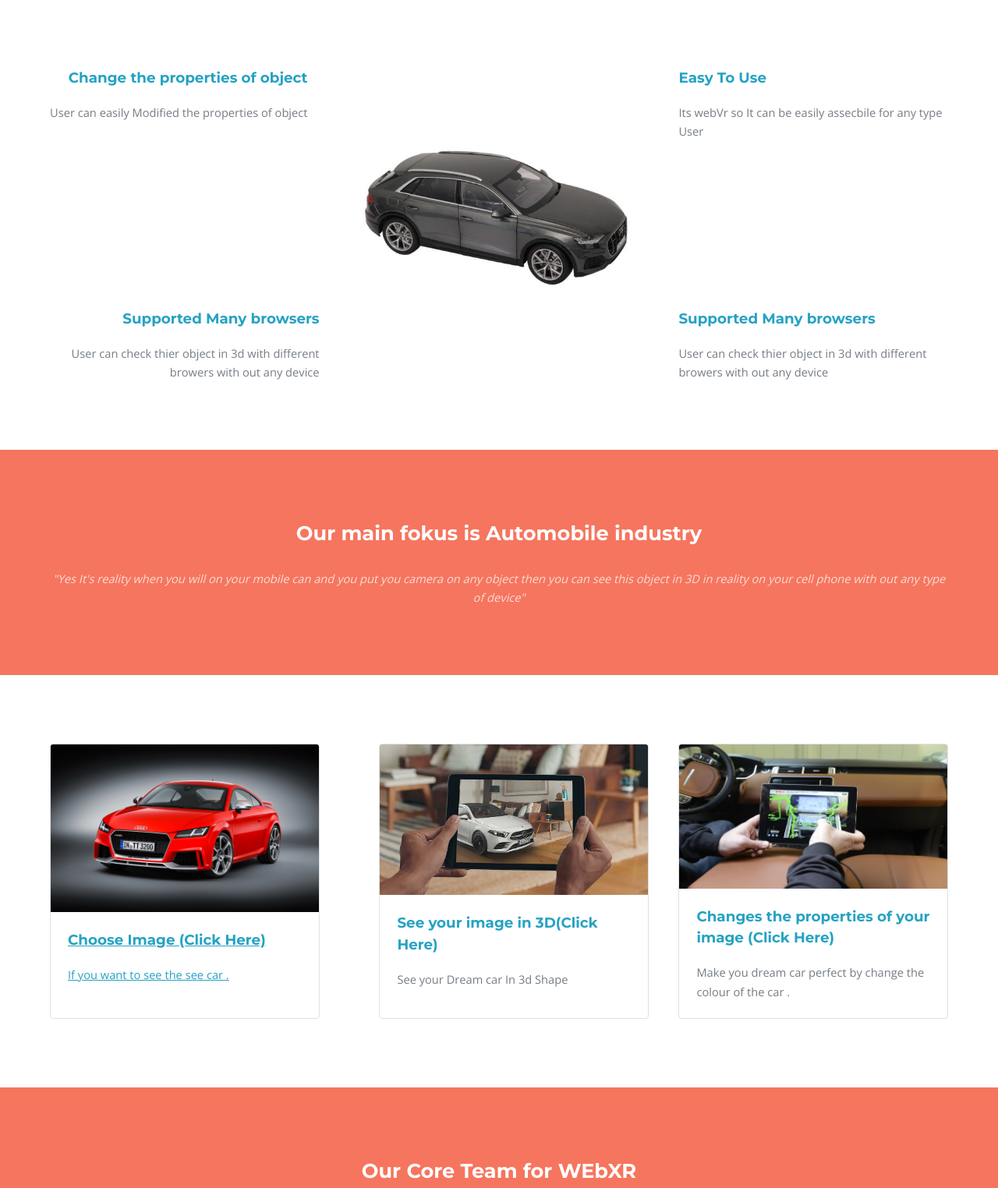
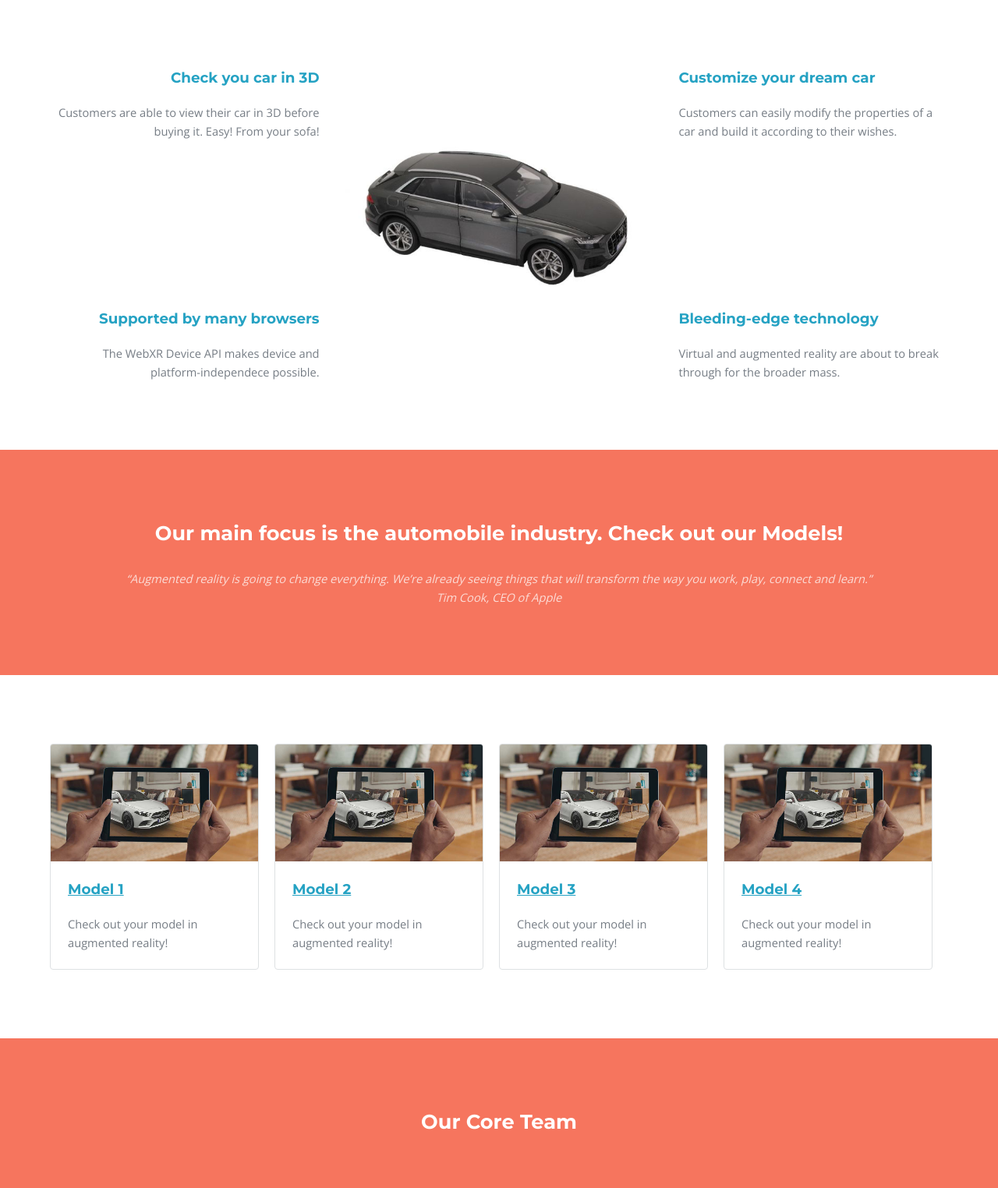
Before and after one commit to 7imo/WebXR, a plain HTML site: page webapp/index.html in a window 1280 px wide. Shown: the part 581-2105 px from the top of the page at 78% size. Drawn offline with nearby package versions, Linux system fonts and the light colour scheme.

Commit message:
landing page update, consistent wording and design, cleanification

```diff
--- a/webapp/assets/css/main.css
+++ b/webapp/assets/css/main.css
@@ -2041,6 +2041,7 @@
 		border: solid 1px #dee1e3;
 		margin-bottom: 2em;
 		overflow: hidden;
+		margin-right: 20px;
 	}
 
 		.box > :last-child,
--- a/webapp/index.html
+++ b/webapp/index.html
@@ -30,12 +30,12 @@
 					<div class="flex-item left">
 
 						<div>
-							<h3>Change the properties of object</h3>
-							<p>User can easily Modified the properties of object</p>
+							<h3>Check you car in 3D</h3>
+							<p>Customers are able to view their car in 3D before buying it. Easy! From your sofa!</p>
 						</div>
 							<div>
-							<h3>Supported Many browsers</h3>
-							<p>User can check thier object in 3d with different browers with out any device</p>
+							<h3>Supported by many browsers</h3>
+							<p>The WebXR Device API makes device and platform-independece possible.</p>
 						</div>
 					</div>
 					<div class="image fit">
@@ -43,12 +43,12 @@
 					</div>
 					<div class="flex-item right">
 						<div>
-							<h3>Easy To Use </h3>
-							<p>Its webVr so It can be easily assecbile for any type User</p>
+							<h3>Customize your dream car</h3>
+							<p>Customers can easily modify the properties of a car and build it according to their wishes.</p>
 						</div>
 						<div>
-							<h3>Supported Many browsers</h3>
-							<p>User can check thier object in 3d with different browers with out any device</p>
+							<h3>Bleeding-edge technology</h3>
+							<p>Virtual and augmented reality are about to break through for the broader mass.</p>
 						</div>
 					</div>
 				</div>
@@ -57,10 +57,10 @@
 		<!-- Two -->
 			<section id="two" class="wrapper style1 special">
 				<div class="inner">
-					<h2>Our main fokus is Automobile industry</h2>
+					<h2>Our main focus is the automobile industry. Check out our Models!</h2>
 					<figure>
 					    <blockquote>
-					       "Yes It's reality when you will on your mobile can and you put you camera on any object then you can see this object in 3D in reality on your cell phone with out any type of device"
+					       “Augmented reality is going to change everything. We’re already seeing things that will transform the way you work, play, connect and learn.”<br>Tim Cook, CEO of Apple
 					    </blockquote>
 
 					</figure>
@@ -74,34 +74,41 @@
 					<div class="flex-item box">
 						<div class="image fit">
 							<a href="car.html">
-
-							<img
-						 src="images/pic02.jpg" alt="" /><a/>
+							<img src="images/pic03.jpg" alt="" />
 						</div>
 						<div class="content">
-							<h3>Choose Image (Click Here)</h3>
-							<p>If you want to see the see car .</p>
-						</div>
-					</div>
-
-					<div class="flex-item box">
-						<div class="image fit">
-							<a href="car.html">
-							<img src="images/pic03.jpg" alt="" /></a>
-						</div>
-						<div class="content">
-							<h3>See your image in 3D(Click Here)</h3>
-							<p>See your Dream car In 3d Shape</p>
+							<h3>Model 1</h3></a>
+							<p>Check out your model in augmented reality!</p>
 						</div>
 					</div>
 					<div class="flex-item box">
 						<div class="image fit">
 							<a href="car.html">
-							<img src="images/pic04.jpg" alt="" /> </a>
+							<img src="images/pic03.jpg" alt="" />
 						</div>
 						<div class="content">
-							<h3>Changes the properties of your image (Click Here)</h3>
-							<p>Make you dream car perfect by change the colour of the car .</p>
+							<h3>Model 2</h3></a>
+							<p>Check out your model in augmented reality!</p>
+						</div>
+					</div>
+					<div class="flex-item box">
+						<div class="image fit">
+							<a href="car.html">
+							<img src="images/pic03.jpg" alt="" />
+						</div>
+						<div class="content">
+							<h3>Model 3</h3></a>
+							<p>Check out your model in augmented reality!</p>
+						</div>
+					</div>
+					<div class="flex-item box">
+						<div class="image fit">
+							<a href="car.html">
+							<img src="images/pic03.jpg" alt="" />
+						</div>
+						<div class="content">
+							<h3>Model 4</h3></a>
+							<p>Check out your model in augmented reality!</p>
 						</div>
 					</div>
 				</div>
@@ -110,7 +117,7 @@
 
 <section id="two" class="wrapper style1 special">
 				<div class="inner">
-					<h2>Our Core Team for WEbXR</h2>
+					<h2>Our Core Team</h2>
 					<figure>
 
 
@@ -173,13 +180,13 @@
 				<div class="inner">
 					<h2>Get In Touch</h2>
 					<ul class="actions">
-						<li><span class="icon fa-phone"></span> <a href="#">(000) 015-3674894-90</a></li>
+						<li><span class="icon fa-github"></span> <a href="https://github.com/7imo/WebXR">Github Repository</a></li>
 						<li><span class="icon fa-envelope"></span> <a href="#">WebXR@gmail.com</a></li>
 						<li><span class="icon fa-map-marker"></span> Franhofer Fokus & TU Berlin</li>
 					</ul>
 				</div>
 				<div class="copyright">
-					&copy; Project. Advance web Technologies <a href="https://templated.co">TU Berlin</a>.Franhofer Fokus.
+					&copy; Project. Advanced Web Technologies - <a href="https://www.fokus.fraunhofer.de/en/fame/student-projects-and-theses">TU Berlin x Fraunhofer FOKUS</a>
 				</div>
 			</footer>
 
```
